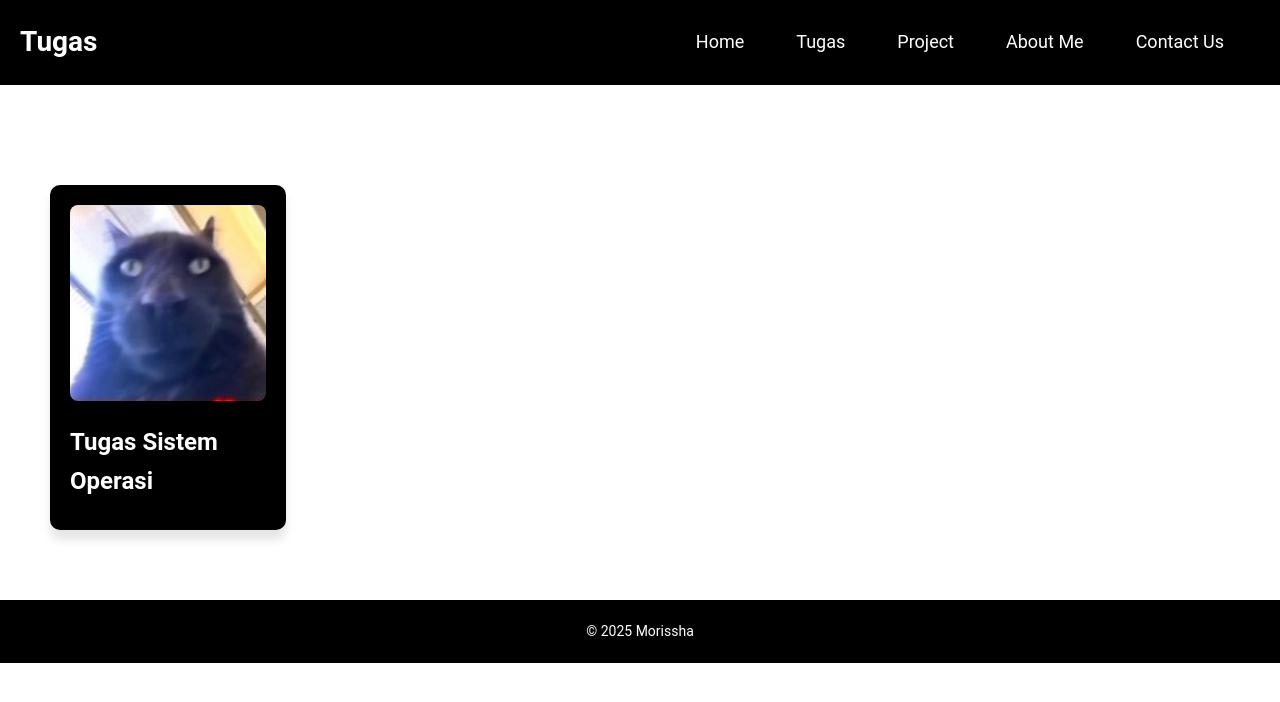
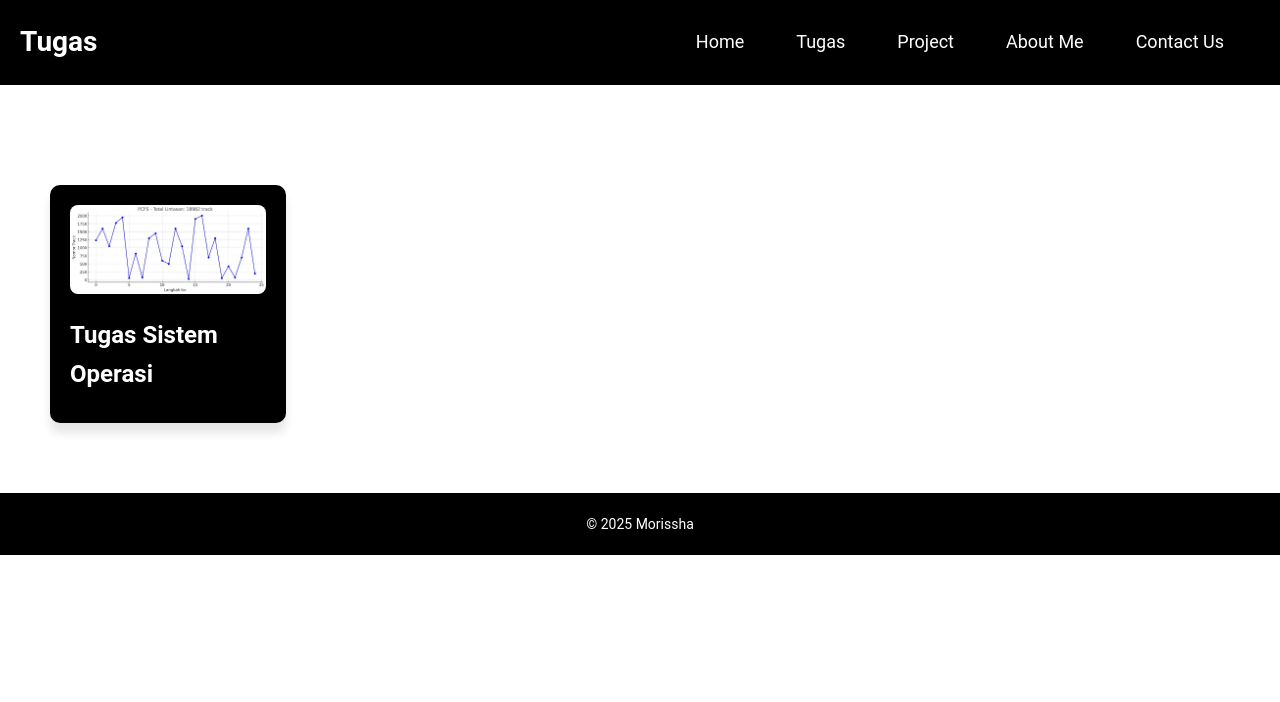
Before and after one commit to Morissha/web-personal, a plain HTML site: page Daftartugas.html in a window 1280 px wide. Drawn offline with Linux system fonts and the light colour scheme; a web font is replaced by a local one.

Commit message:
Update Daftartugas.html

```diff
--- a/Daftartugas.html
+++ b/Daftartugas.html
@@ -30,7 +30,7 @@
   <section class="task-box">
     <a href="tugasSO.html" class="task-container">
       <div class="task-thumbnail">
-        <img src="image/WhatsApp Image 2025-04-27 at 12.15.30_318a3091.jpg" alt="Tugas Sistem Operasi">
+        <img src="image/WhatsApp Image 2025-04-30 at 17.18.04_541e6ad2.jpg" alt="Tugas Sistem Operasi">
       </div>
       <div class="task-text">
         <h3>Tugas Sistem Operasi</h3>
```
